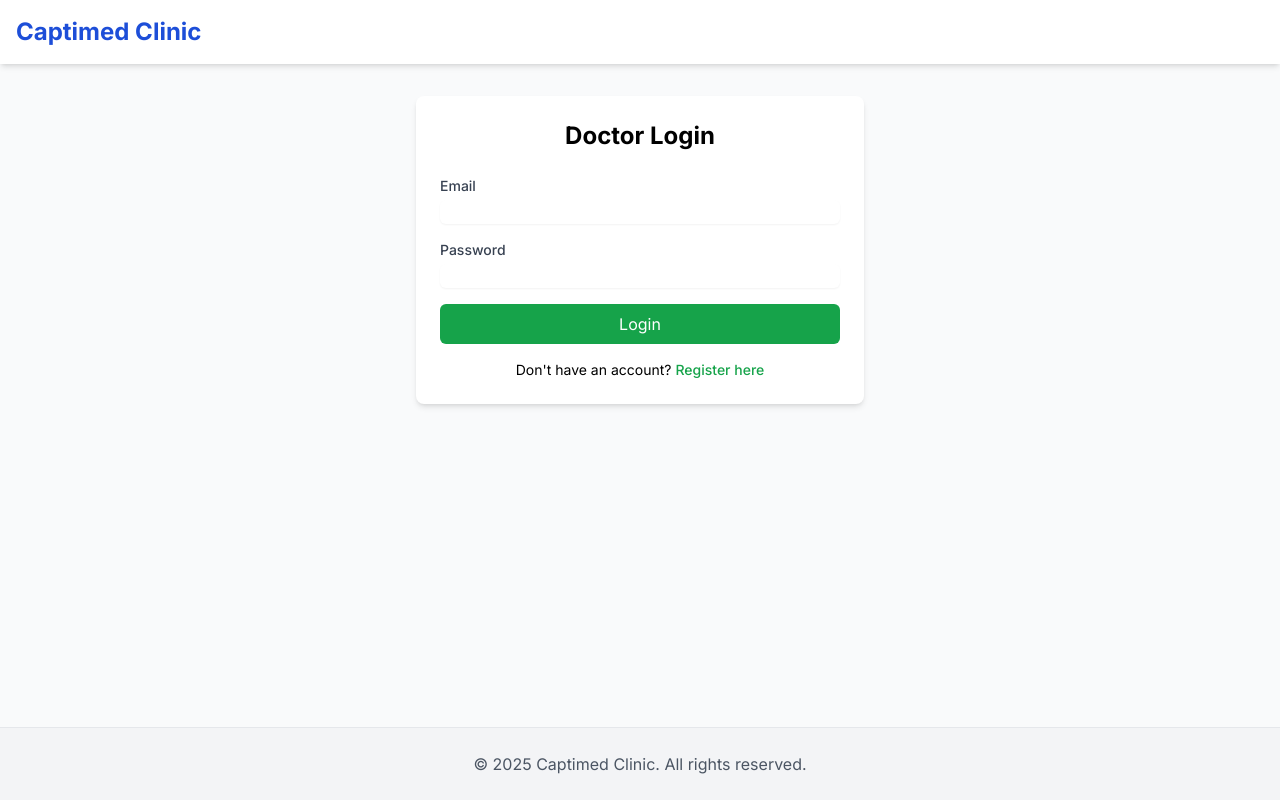
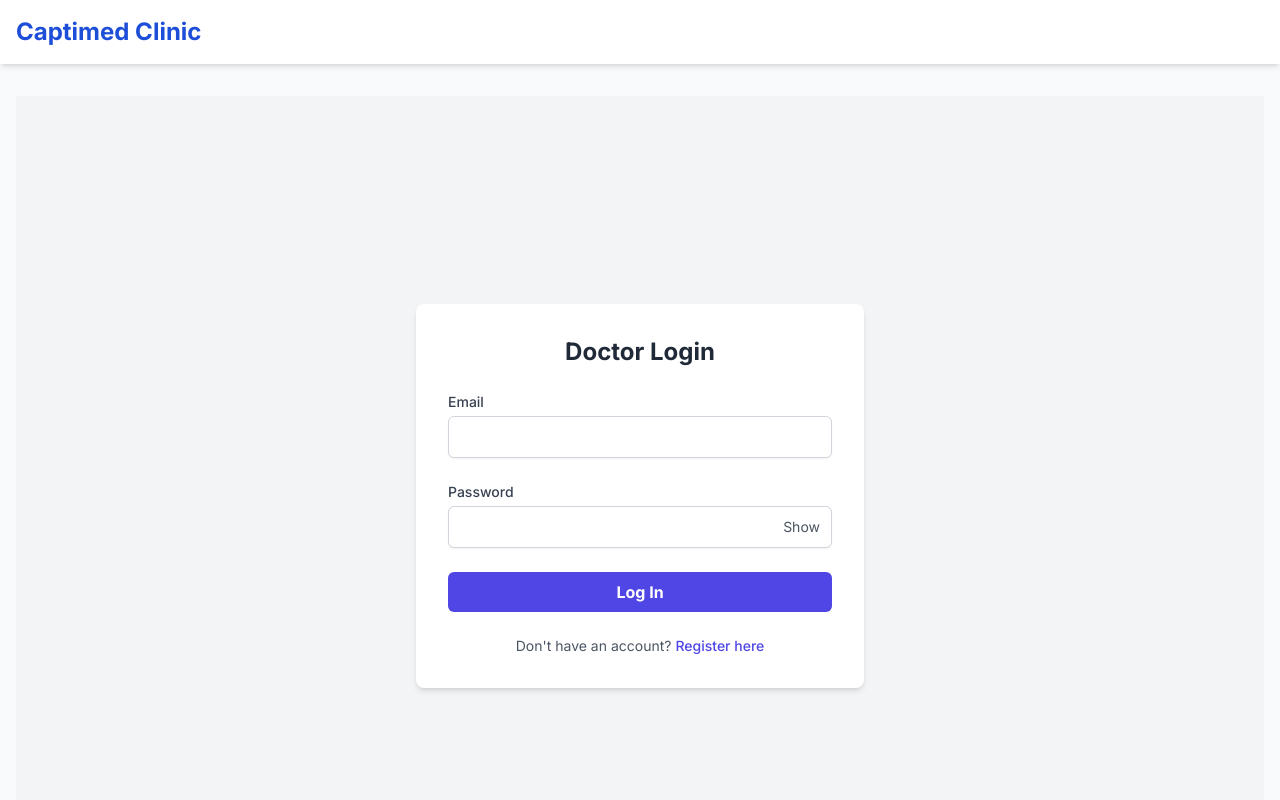
Before and after one commit to john200tim-hash/carenest-clinic, a Next.js app in the folder apps/frontend/: page /doctors/login in a window 1280 px wide. Shown: the top 800 px of the page. Built offline with nearby package versions, Linux system fonts and the light colour scheme; no server answers.

Commit message:
fix(frontend): Correct login function name in DoctorLoginPage and add password toggle

```diff
--- a/apps/frontend/src/app/doctors/login/page.tsx
+++ b/apps/frontend/src/app/doctors/login/page.tsx
@@ -1,70 +1,84 @@
 'use client';
 
-import React, { useState } from 'react';
+import { useState } from 'react';
+import Link from 'next/link';
 import { useRouter } from 'next/navigation';
-import Link from 'next/link';
-import useAuth from '@/hooks/useAuth';
+import { useAuth } from '@/context/AuthContext';
 
-const DoctorLoginPage = () => {
+export default function DoctorLoginPage() {
   const [email, setEmail] = useState('');
   const [password, setPassword] = useState('');
   const [error, setError] = useState<string | null>(null);
   const [loading, setLoading] = useState(false);
-  const { adminLogin } = useAuth();
+  const [showPassword, setShowPassword] = useState(false); // State for password visibility
+  const { loginDoctor } = useAuth(); // Corrected: use loginDoctor
   const router = useRouter();
 
   const handleSubmit = async (e: React.FormEvent) => {
     e.preventDefault();
+    setLoading(true);
     setError(null);
-    setLoading(true);
 
     try {
-      const response = await fetch('/api/doctor/login', {
-        method: 'POST',
-        headers: { 'Content-Type': 'application/json' },
-        body: JSON.stringify({ email, password }),
-      });
-
-      if (!response.ok) {
-        const errorData = await response.json();
-        throw new Error(errorData.message || 'Login failed');
-      }
-
-      const data = await response.json();
-      adminLogin(email, data.token, 'doctor');
-      router.push('/patients');
+      await loginDoctor(email, password);
+      // Redirection is handled by AuthContext after successful login
     } catch (err: any) {
-      setError(err.message);
+      setError(err.message || 'Login failed. Please check your credentials.');
     } finally {
       setLoading(false);
     }
   };
 
   return (
-    <div className="max-w-md mx-auto p-6 bg-white rounded-lg shadow-md">
-      <h1 className="text-2xl font-bold mb-6 text-center">Doctor Login</h1>
-      <form onSubmit={handleSubmit} className="space-y-4">
+    <div className="flex items-center justify-center min-h-screen bg-gray-100">
+      <div className="w-full max-w-md p-8 space-y-6 bg-white rounded-lg shadow-md">
+        <h1 className="text-2xl font-bold text-center text-gray-800">Doctor Login</h1>
+        <form onSubmit={handleSubmit} className="space-y-6">
           <div>
-          <label htmlFor="email" className="block text-sm font-medium text-gray-700">Email</label>
-          <input type="email" id="email" value={email} onChange={(e) => setEmail(e.target.value)} required className="mt-1 block w-full rounded-md border-gray-300 shadow-sm focus:border-blue-300 focus:ring focus:ring-blue-200 focus:ring-opacity-50" />
+            <label className="block text-sm font-medium text-gray-700">Email</label>
+            <input
+              type="email"
+              value={email}
+              onChange={(e) => setEmail(e.target.value)}
+              required
+              className="w-full px-3 py-2 mt-1 border border-gray-300 rounded-md shadow-sm focus:ring-indigo-500 focus:border-indigo-500"
+            />
           </div>
+          <div className="relative">
+            <label className="block text-sm font-medium text-gray-700">Password</label>
+            <input
+              type={showPassword ? 'text' : 'password'} // Toggle input type
+              value={password}
+              onChange={(e) => setPassword(e.target.value)}
+              required
+              className="w-full px-3 py-2 mt-1 border border-gray-300 rounded-md shadow-sm focus:ring-indigo-500 focus:border-indigo-500"
+            />
+            <button
+              type="button"
+              onClick={() => setShowPassword(!showPassword)}
+              className="absolute inset-y-0 right-0 top-6 px-3 flex items-center text-sm text-gray-600"
+            >
+              {showPassword ? 'Hide' : 'Show'}
+            </button>
+          </div>
+          {error && <p className="text-sm text-red-600">{error}</p>}
           <div>
-          <label htmlFor="password" className="block text-sm font-medium text-gray-700">Password</label>
-          <input type="password" id="password" value={password} onChange={(e) => setPassword(e.target.value)} required className="mt-1 block w-full rounded-md border-gray-300 shadow-sm focus:border-blue-300 focus:ring focus:ring-blue-200 focus:ring-opacity-50" />
+            <button
+              type="submit"
+              disabled={loading}
+              className="w-full px-4 py-2 font-bold text-white bg-indigo-600 rounded-md hover:bg-indigo-700 focus:outline-none focus:ring-2 focus:ring-offset-2 focus:ring-indigo-500 disabled:opacity-50"
+            >
+              {loading ? 'Logging in...' : 'Log In'}
+            </button>
           </div>
-        {error && <p className="text-red-500 text-sm">{error}</p>}
-        <button type="submit" disabled={loading} className="w-full px-4 py-2 bg-green-600 text-white rounded-md hover:bg-green-700 focus:outline-none focus:ring-2 focus:ring-green-500 focus:ring-opacity-50 disabled:opacity-50">
-          {loading ? 'Logging in...' : 'Login'}
-        </button>
         </form>
-      <p className="mt-4 text-center text-sm">
+        <p className="text-sm text-center text-gray-600">
           Don't have an account?{' '}
-        <Link href="/doctors/register" className="font-medium text-green-600 hover:text-green-500">
+          <Link href="/doctors/register" className="font-medium text-indigo-600 hover:text-indigo-500">
             Register here
           </Link>
         </p>
       </div>
+    </div>
   );
-};
-
-export default DoctorLoginPage;
+}
```
Lines whose indentation alone changed are shown as unchanged.
